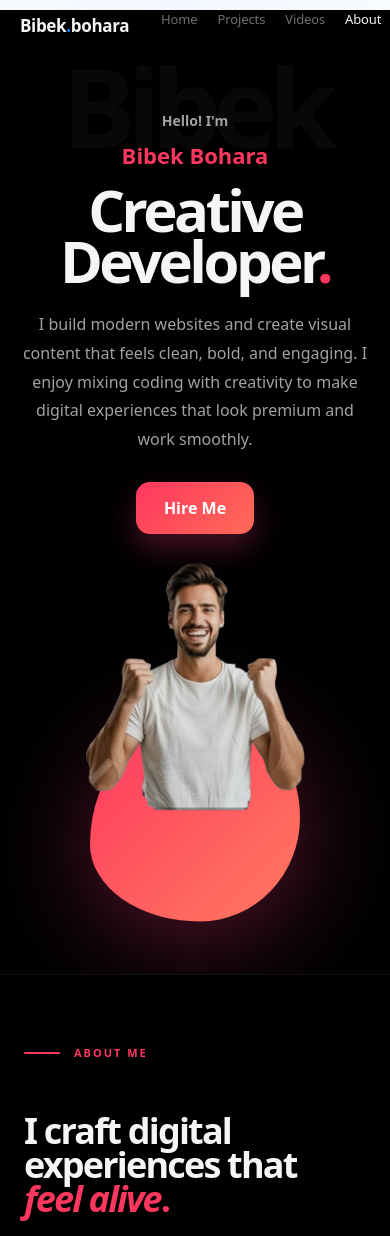
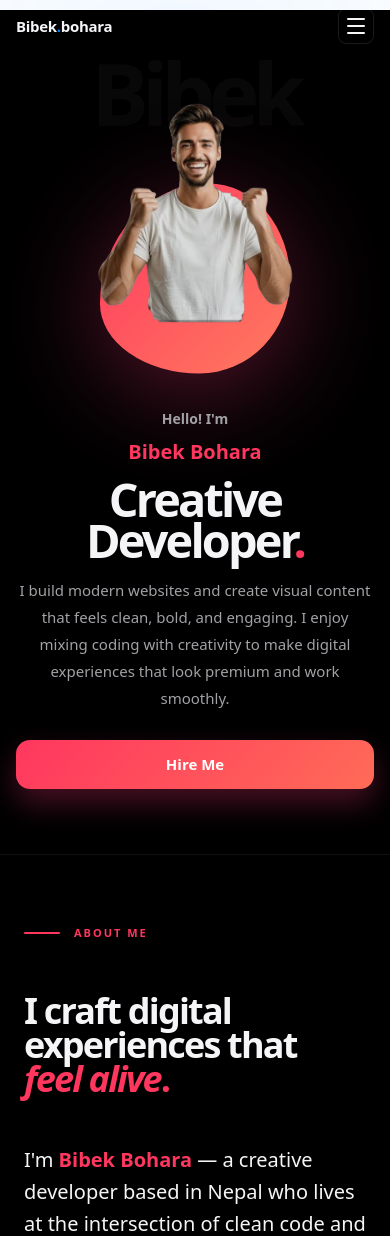
Before and after one commit to Abstra170/Personal, a Flask app: page /about in a window 390 px wide. Shown: the top 1236 px of the page. Run offline with Flask 3, Linux system fonts and the light colour scheme.

Commit message:
Add full project

```diff
--- a/app/views/templates/base.html
+++ b/app/views/templates/base.html
@@ -3,7 +3,6 @@
 <head>
 <meta charset="UTF-8">
 <meta name="viewport" content="width=device-width, initial-scale=1.0">
-<!-- Apply saved theme instantly before any CSS renders (prevents flash) -->
 <script>
 (function(){
   var t=localStorage.getItem('theme');
@@ -31,21 +30,73 @@ img{display:block;max-width:100%}
 @keyframes af{0%{transform:translate(0,0) scale(1)}50%{transform:translate(40px,-30px) scale(1.08)}100%{transform:translate(-20px,40px) scale(.95)}}
 #grid{position:fixed;inset:0;z-index:0;pointer-events:none;background-image:linear-gradient(var(--bd2) 1px,transparent 1px),linear-gradient(90deg,var(--bd2) 1px,transparent 1px);background-size:60px 60px;mask-image:radial-gradient(ellipse 80% 80% at 50% 50%,black 30%,transparent 100%)}
 
-/* NAV */
-nav{position:fixed;top:0;left:0;right:0;z-index:500;padding:0 52px;height:52px;display:flex;justify-content:space-between;align-items:center;transition:background .4s}
+/* ===================== NAV ===================== */
+nav{
+  position:fixed;top:0;left:0;right:0;z-index:500;
+  padding:0 52px;height:52px;
+  display:flex;justify-content:space-between;align-items:center;
+  transition:background .4s;
+}
 nav.stuck{background:rgba(0,0,0,.8);backdrop-filter:blur(20px);border-bottom:1px solid var(--bd2)}
 [data-theme="light"] nav.stuck{background:rgba(245,245,247,.85)}
-.nav-logo{font-size:17px;font-weight:700;letter-spacing:-0.02em;color:var(--txt);text-decoration:none}
+.nav-logo{font-size:17px;font-weight:700;letter-spacing:-0.02em;color:var(--txt);text-decoration:none;flex-shrink:0}
 .nav-logo span{color:var(--c)}
+
+/* desktop right section */
 .nav-r{display:flex;align-items:center;gap:24px}
 .nav-links{display:flex;gap:20px;list-style:none}
 .nav-links a{font-size:13px;font-weight:500;color:var(--mu);text-decoration:none;letter-spacing:-0.01em;transition:color .2s}
 .nav-links a:hover,.nav-links a.active{color:var(--txt)}
-.theme-btn{width:40px;height:22px;border-radius:99px;border:1px solid var(--bd);background:var(--surface);cursor:pointer;position:relative;display:flex;align-items:center;padding:2px;transition:background .3s}
+
+/* theme toggle */
+.theme-btn{width:40px;height:22px;border-radius:99px;border:1px solid var(--bd);background:var(--surface);cursor:pointer;position:relative;display:flex;align-items:center;padding:2px;transition:background .3s;flex-shrink:0}
 .theme-btn::after{content:'';width:16px;height:16px;border-radius:50%;background:linear-gradient(135deg,var(--c),var(--c3));transition:transform .3s var(--ease);box-shadow:0 0 6px var(--c)}
 [data-theme="light"] .theme-btn::after{transform:translateX(18px);background:linear-gradient(135deg,#ff9500,#ffcc00);box-shadow:0 0 6px #ffcc00}
-.nav-cta{padding:7px 18px;background:var(--c);color:#fff;border-radius:980px;font-size:13px;font-weight:600;letter-spacing:-0.01em;text-decoration:none;transition:opacity .2s,transform .2s}
+
+.nav-cta{padding:7px 18px;background:var(--c);color:#fff;border-radius:980px;font-size:13px;font-weight:600;letter-spacing:-0.01em;text-decoration:none;transition:opacity .2s,transform .2s;white-space:nowrap}
 .nav-cta:hover{opacity:.85;transform:translateY(-1px)}
+
+/* ---- HAMBURGER ---- */
+.ham-btn{
+  display:none;
+  flex-direction:column;justify-content:center;align-items:center;
+  width:36px;height:36px;gap:5px;
+  background:none;border:1px solid var(--bd);border-radius:8px;cursor:pointer;
+  flex-shrink:0;
+}
+.ham-btn span{display:block;width:18px;height:2px;background:var(--txt);border-radius:2px;transition:transform .3s,opacity .3s}
+.ham-btn.open span:nth-child(1){transform:translateY(7px) rotate(45deg)}
+.ham-btn.open span:nth-child(2){opacity:0}
+.ham-btn.open span:nth-child(3){transform:translateY(-7px) rotate(-45deg)}
+
+/* ---- MOBILE DRAWER ---- */
+.mobile-menu{
+  display:none;
+  position:fixed;top:52px;left:0;right:0;z-index:490;
+  background:rgba(10,10,10,.97);backdrop-filter:blur(24px);
+  border-bottom:1px solid var(--bd2);
+  padding:24px 22px;
+  flex-direction:column;gap:6px;
+  transform:translateY(-10px);opacity:0;
+  transition:transform .3s var(--ease),opacity .3s var(--ease);
+  pointer-events:none;
+}
+[data-theme="light"] .mobile-menu{background:rgba(245,245,247,.97)}
+.mobile-menu.open{transform:translateY(0);opacity:1;pointer-events:all}
+.mobile-menu a{
+  font-size:17px;font-weight:600;color:var(--txt);text-decoration:none;
+  padding:12px 0;border-bottom:1px solid var(--bd2);
+  display:flex;justify-content:space-between;align-items:center;
+  letter-spacing:-0.02em;
+}
+.mobile-menu a:last-of-type{border-bottom:none}
+.mobile-menu a.active{color:var(--c)}
+.mobile-menu a::after{content:'→';color:var(--mu);font-size:14px}
+.mobile-menu-foot{
+  display:flex;align-items:center;justify-content:space-between;
+  margin-top:16px;padding-top:16px;border-top:1px solid var(--bd2);
+}
+.mob-hire{padding:10px 24px;background:var(--c);color:#fff;border-radius:980px;font-size:14px;font-weight:600;text-decoration:none}
 
 /* PAGE WRAP */
 main{z-index:1;padding-top:10px}
@@ -94,7 +145,7 @@ main{z-index:1;padding-top:10px}
 .btn-s{background:var(--surface);color:var(--txt);border:1px solid var(--bd)}
 
 /* FLASH */
-.flash-wrap{position:fixed;top:60px;right:20px;z-index:9000;display:flex;flex-direction:column;gap:8px}
+.flash-wrap{position:fixed;top:60px;right:20px;z-index:9000;display:flex;flex-direction:column;gap:8px;max-width:calc(100vw - 40px)}
 .flash{padding:12px 20px;border-radius:10px;font-size:14px;font-weight:500;backdrop-filter:blur(12px);animation:flashIn .3s var(--ease)}
 .flash.success{background:rgba(50,215,75,.15);border:1px solid rgba(50,215,75,.3);color:var(--g)}
 .flash.info{background:rgba(10,132,255,.12);border:1px solid rgba(10,132,255,.25);color:var(--c)}
@@ -119,29 +170,67 @@ footer{position:relative;z-index:1;border-top:1px solid var(--bd2);padding:64px
 .ft-copy span{color:var(--c2)}
 
 /* YT MODAL */
-.yt-modal{position:fixed;inset:0;z-index:9000;background:rgba(0,0,0,.92);backdrop-filter:blur(24px);display:flex;align-items:center;justify-content:center;opacity:0;pointer-events:none;transition:opacity .3s}
+.yt-modal{position:fixed;inset:0;z-index:9000;background:rgba(0,0,0,.92);backdrop-filter:blur(24px);display:flex;align-items:center;justify-content:center;opacity:0;pointer-events:none;transition:opacity .3s;padding:16px}
 .yt-modal.open{opacity:1;pointer-events:all}
-.yt-inner{width:min(900px,90vw);position:relative}
+.yt-inner{width:min(900px,100%);position:relative}
 .yt-wrap{position:relative;padding-top:56.25%;background:#000;border-radius:12px;overflow:hidden;border:1px solid var(--bd2)}
 .yt-wrap iframe{position:absolute;inset:0;width:100%;height:100%;border:none}
 .yt-close{position:absolute;top:-44px;right:0;background:none;border:1px solid rgba(255,255,255,.2);color:#fff;font-family:var(--f);font-size:13px;font-weight:500;padding:7px 18px;border-radius:980px;cursor:pointer;transition:background .2s}
 .yt-close:hover{background:rgba(255,255,255,.1)}
 
-
-
-
 /* BLINK */
 .blink{animation:blink 1.5s infinite}
 @keyframes blink{0%,100%{opacity:1}50%{opacity:.1}}
 
-@media(max-width:900px){
-  nav{padding:0 20px}
-  .sec{padding:70px 22px}
+/* ===================== TABLET ===================== */
+@media(max-width:1024px){
+  .grid-3{grid-template-columns:repeat(2,1fr)}
+  .ft-grid{grid-template-columns:1fr 1fr;gap:32px}
+}
+
+/* ===================== MOBILE ===================== */
+@media(max-width:768px){
+  /* NAV */
+  nav{padding:0 16px;height:52px}
+  .nav-links{display:none}
+  .nav-cta{display:none}
+  .theme-btn{display:none}
+  .ham-btn{display:flex}
+  .mobile-menu{display:flex}
+
+  /* SECTIONS */
+  .sec{padding:60px 16px}
+  .sec-h{margin-bottom:28px}
+
+  /* GRIDS */
   .grid-3{grid-template-columns:1fr}
   .grid-2{grid-template-columns:1fr}
-  footer{padding:40px 22px 24px}
-  .ft-grid{grid-template-columns:1fr 1fr;gap:28px}
+
+  /* FILTER BAR — scrollable row */
+  .filter-bar{flex-wrap:nowrap;overflow-x:auto;-webkit-overflow-scrolling:touch;padding-bottom:4px;scrollbar-width:none}
+  .filter-bar::-webkit-scrollbar{display:none}
+  .f-pill{flex-shrink:0}
+
+  /* CARDS */
+  .card-title{font-size:16px}
+  .card-body{padding:16px}
+
+  /* FOOTER */
+  footer{padding:40px 16px 24px}
+  .ft-grid{grid-template-columns:1fr;gap:28px}
+  .ft-brand p{max-width:100%}
   .ft-bottom{flex-direction:column;gap:8px;text-align:center}
+
+  /* BUTTONS */
+  .btn{font-size:14px;padding:11px 20px}
+
+  /* FLASH */
+  .flash-wrap{right:12px;left:12px;max-width:100%}
+}
+
+@media(max-width:400px){
+  .nav-logo{font-size:15px}
+  .sec{padding:48px 14px}
 }
 </style>
   <link href="https://cdn.jsdelivr.net/npm/bootstrap@5.3.3/dist/css/bootstrap.min.css" rel="stylesheet">
@@ -176,10 +265,27 @@ footer{position:relative;z-index:1;border-top:1px solid var(--bd2);padding:64px
       <li><a href="{{ url_for('public.about') }}" class="{{ 'active' if request.endpoint=='public.about' }}">About</a></li>
       <li><a href="{{ url_for('public.contact') }}" class="{{ 'active' if request.endpoint=='public.contact' }}">Contact</a></li>
     </ul>
-    <button class="theme-btn" id="themeBtn"></button>
+    <button class="theme-btn" id="themeBtn" aria-label="Toggle theme"></button>
     <a href="{{ url_for('public.contact') }}" class="nav-cta">Hire Me</a>
+    <!-- Hamburger (mobile only) -->
+    <button class="ham-btn" id="hamBtn" aria-label="Open menu" aria-expanded="false">
+      <span></span><span></span><span></span>
+    </button>
   </div>
 </nav>
+
+<!-- MOBILE DRAWER -->
+<div class="mobile-menu" id="mobileMenu" aria-hidden="true">
+  <a href="{{ url_for('public.index') }}" class="{{ 'active' if request.endpoint=='public.index' }}">Home</a>
+  <a href="{{ url_for('public.projects') }}" class="{{ 'active' if 'project' in request.endpoint }}">Projects</a>
+  <a href="{{ url_for('public.videos') }}" class="{{ 'active' if 'video' in request.endpoint }}">Videos</a>
+  <a href="{{ url_for('public.about') }}" class="{{ 'active' if request.endpoint=='public.about' }}">About</a>
+  <a href="{{ url_for('public.contact') }}" class="{{ 'active' if request.endpoint=='public.contact' }}">Contact</a>
+  <div class="mobile-menu-foot">
+    <button class="theme-btn" id="themeBtnMob" aria-label="Toggle theme"></button>
+    <a href="{{ url_for('public.contact') }}" class="mob-hire">Hire Me →</a>
+  </div>
+</div>
 
 <!-- YT MODAL (shared) -->
 <div class="yt-modal" id="ytModal">
@@ -193,20 +299,15 @@ footer{position:relative;z-index:1;border-top:1px solid var(--bd2);padding:64px
 
 <footer>
   <div class="ft-grid">
-
-    <!-- Brand column -->
     <div class="ft-brand">
       <div class="fl">Bibek<span>.</span>Bohara</div>
       <p>Full-Stack Developer & Video Editor. Building fast web experiences and crafting cinematic stories.</p>
-      <!-- Social links — replace # with your real URLs -->
       <div class="ft-socials">
         <a href="https://github.com/" class="ft-social" title="GitHub" target="_blank" rel="noopener">⌥</a>
         <a href="https://www.linkedin.com/in/bibek-bohara-16b920363/" class="ft-social" title="LinkedIn" target="_blank" rel="noopener">in</a>
         <a href="https://www.instagram.com/bibekbohara170/" class="ft-social" title="Instagram" target="_blank" rel="noopener">◉</a>
       </div>
     </div>
-
-    <!-- Work column -->
     <div class="ft-col">
       <h4>Work</h4>
       <ul>
@@ -216,8 +317,6 @@ footer{position:relative;z-index:1;border-top:1px solid var(--bd2);padding:64px
         <li><a href="{{ url_for('public.videos') }}?cat=cinematic">Cinematics</a></li>
       </ul>
     </div>
-
-    <!-- Pages column -->
     <div class="ft-col">
       <h4>Pages</h4>
       <ul>
@@ -228,54 +327,72 @@ footer{position:relative;z-index:1;border-top:1px solid var(--bd2);padding:64px
         <li><a href="{{ url_for('public.videos') }}">Videos</a></li>
       </ul>
     </div>
-
-    <!-- Contact column -->
     <div class="ft-col">
       <h4>Contact</h4>
       <ul>
-        <li><a href="bibekbohara170@gmail.com">bibekbohara170@gmail.com</a></li>
-<!--        <li><a href="{{ url_for('public.contact') }}">Send a Message</a></li>-->
-<!--        <li><a href="#" target="_blank" rel="noopener">Download CV</a></li>-->
+        <li><a href="mailto:bibekbohara170@gmail.com">bibekbohara170@gmail.com</a></li>
         <li><a href="{{ url_for('public.contact') }}" target="_blank" rel="noopener">Hire Me</a></li>
       </ul>
     </div>
-
   </div>
-
   <div class="ft-bottom">
-    <div class="ft-copy">© 2025 Bibek bohara. Coded & crafted with <span>♥</span> </div>
-    <div class="ft-copy" style="display:flex;gap:16px">
-<!--      <a href="#" style="font-size:12px;color:var(&#45;&#45;mu);text-decoration:none">Privacy</a>-->
-<!--      <a href="#" style="font-size:12px;color:var(&#45;&#45;mu);text-decoration:none">Terms</a>-->
-    </div>
+    <div class="ft-copy">© 2025 Bibek bohara. Coded & crafted with <span>♥</span></div>
+    <div class="ft-copy" style="display:flex;gap:16px"></div>
   </div>
 </footer>
 
 <script>
-// Theme — persists across all pages via localStorage
+// Theme toggle — syncs both desktop and mobile buttons
 var html=document.documentElement;
-document.getElementById('themeBtn').addEventListener('click',function(){
-  var next=html.getAttribute('data-theme')==='dark'?'light':'dark';
-  html.setAttribute('data-theme',next);
-  localStorage.setItem('theme',next);
-});
+function setTheme(next){html.setAttribute('data-theme',next);localStorage.setItem('theme',next)}
+document.getElementById('themeBtn').addEventListener('click',function(){setTheme(html.getAttribute('data-theme')==='dark'?'light':'dark')});
+var themeMob=document.getElementById('themeBtnMob');
+if(themeMob) themeMob.addEventListener('click',function(){setTheme(html.getAttribute('data-theme')==='dark'?'light':'dark')});
+
 // Nav sticky
 window.addEventListener('scroll',function(){
   document.getElementById('nav').classList.toggle('stuck',window.scrollY>40);
 });
+
+// Hamburger menu
+var hamBtn=document.getElementById('hamBtn');
+var mobileMenu=document.getElementById('mobileMenu');
+var menuOpen=false;
+function toggleMenu(force){
+  menuOpen = typeof force !== 'undefined' ? force : !menuOpen;
+  hamBtn.classList.toggle('open', menuOpen);
+  mobileMenu.classList.toggle('open', menuOpen);
+  hamBtn.setAttribute('aria-expanded', menuOpen);
+  mobileMenu.setAttribute('aria-hidden', !menuOpen);
+  document.body.style.overflow = menuOpen ? 'hidden' : '';
+}
+hamBtn.addEventListener('click',function(){toggleMenu()});
+// Close menu on link click
+mobileMenu.querySelectorAll('a').forEach(function(a){
+  a.addEventListener('click',function(){toggleMenu(false)});
+});
+// Close on outside tap
+document.addEventListener('click',function(e){
+  if(menuOpen && !mobileMenu.contains(e.target) && !hamBtn.contains(e.target)) toggleMenu(false);
+});
+
 // Reveal
 var obs=new IntersectionObserver(function(e){e.forEach(function(x){if(x.isIntersecting)x.target.classList.add('vis')})},{threshold:.1});
 document.querySelectorAll('.rv').forEach(function(el){obs.observe(el)});
+
 // YT Modal
 var modal=document.getElementById('ytModal'),frame=document.getElementById('ytFrame');
 document.getElementById('ytClose').addEventListener('click',function(){modal.classList.remove('open');frame.src=''});
 modal.addEventListener('click',function(e){if(e.target===modal){modal.classList.remove('open');frame.src=''}});
 function openVideo(url){frame.src=url;modal.classList.add('open')}
-// Aurora parallax
-document.addEventListener('mousemove',function(e){
-  var x=(e.clientX/window.innerWidth-.5)*30,y=(e.clientY/window.innerHeight-.5)*30;
-  document.querySelectorAll('.ab').forEach(function(b,i){var f=(i+1)*.4;b.style.transform='translate('+(x*f)+'px,'+(y*f)+'px)'});
-});
+
+// Aurora parallax (skip on touch devices to save battery)
+if(window.matchMedia('(hover:hover)').matches){
+  document.addEventListener('mousemove',function(e){
+    var x=(e.clientX/window.innerWidth-.5)*30,y=(e.clientY/window.innerHeight-.5)*30;
+    document.querySelectorAll('.ab').forEach(function(b,i){var f=(i+1)*.4;b.style.transform='translate('+(x*f)+'px,'+(y*f)+'px)'});
+  });
+}
 {% block extra_js %}{% endblock %}
 </script>
 </body>
--- a/app/views/templates/component/about_hero.html
+++ b/app/views/templates/component/about_hero.html
@@ -14,7 +14,7 @@
   top: 40px;
   left: 50%;
   transform: translateX(-50%);
-  font-size: clamp(110px, 22vw, 280px);
+  font-size: clamp(80px, 22vw, 280px);
   font-weight: 900;
   line-height: 1;
   letter-spacing: -0.08em;
@@ -33,6 +33,7 @@
   z-index: 2;
 }
 
+/* ── HERO ── */
 .about-hero {
   display: grid;
   grid-template-columns: 1fr 1fr;
@@ -43,17 +44,20 @@
 
 .about-copy { max-width: 520px; }
 .about-mini { font-size: 14px; font-weight: 700; margin-bottom: 8px; color: var(--txt2); }
-.about-name { font-size: clamp(22px, 2.6vw, 36px); font-weight: 800; color: var(--c2); margin-bottom: 12px; }
+.about-name { font-size: clamp(20px, 2.6vw, 36px); font-weight: 800; color: var(--c2); margin-bottom: 12px; }
 
 .about-title {
-  font-size: clamp(56px, 8.5vw, 115px);
+  font-size: clamp(48px, 8.5vw, 115px);
   line-height: .88;
   font-weight: 900;
   letter-spacing: -0.06em;
   margin-bottom: 24px;
 }
 .about-title .dot { color: var(--c2); }
-.about-desc { font-size: 16px; line-height: 1.8; color: var(--txt2); max-width: 440px; margin-bottom: 28px; }
+.about-desc {
+  font-size: 16px; line-height: 1.8;
+  color: var(--txt2); max-width: 440px; margin-bottom: 28px;
+}
 
 .about-socials { display: flex; align-items: center; gap: 12px; margin-bottom: 30px; }
 .about-socials a {
@@ -76,6 +80,7 @@
 }
 .about-btn:hover { transform: translateY(-4px); color: #fff; }
 
+/* ── VISUAL ── */
 .about-visual {
   position: relative;
   height: 600px;
@@ -113,18 +118,13 @@
   width: 410px;
   height: 565px;
   z-index: 2;
-  background: transparent;
 }
-
 .about-photo img {
   width: 100%;
   height: 100%;
   object-fit: contain;
   object-position: top center;
   display: block;
-  background: transparent;
-  mix-blend-mode: normal;
-  filter: none;
 }
 
 .about-line {
@@ -143,8 +143,9 @@
   stroke-width: 2.5; stroke-dasharray: 8 10; stroke-linecap: round;
 }
 
+/* ── CARDS ── */
 .about-bottom { margin-top: 20px; padding: 40px 0 90px; }
-.about-card-grid { display: grid; grid-template-columns: repeat(3, 1fr); gap: 22px; }
+.about-card-grid { display: grid; grid-template-columns: repeat(3,1fr); gap: 22px; }
 .about-card {
   background: var(--surface); border: 1px solid var(--bd2);
   border-radius: 24px; padding: 28px; transition: .35s ease;
@@ -156,27 +157,59 @@
 .about-card ul { margin: 0; padding-left: 18px; }
 .about-card li { margin-bottom: 8px; }
 
+/* ── REVEAL ── */
 .reveal { opacity: 0; transform: translateY(45px); transition: opacity .8s ease, transform .8s ease; }
 .reveal.show { opacity: 1; transform: translateY(0); }
 
+/* ── TABLET (≤980px) ── */
 @media (max-width: 980px) {
-  .about-hero { grid-template-columns: 1fr; text-align: center; min-height: auto; gap: 20px; }
+  .about-hero {
+    grid-template-columns: 1fr;
+    text-align: center;
+    min-height: auto;
+    gap: 0;
+    padding-bottom: 40px;
+  }
   .about-copy { max-width: 680px; margin: 0 auto; }
   .about-desc { margin: 0 auto 28px; }
   .about-socials { justify-content: center; }
-  .about-visual { height: 420px; }
-  .about-blob { width: 260px; height: 260px; }
-  .about-photo { width: 270px; height: 370px; top: 5px; }
-  .about-line { display: none; }
+
+  /* Visual sits below copy */
+  .about-visual {
+    height: 360px;
+    width: 100%;
+    order: -1; /* photo first on tablet/mobile */
+  }
+  .about-blob  { width: 240px; height: 240px; transform: translate(-50%, -30%); }
+  .about-photo { width: 240px; height: 330px; top: 0; }
+  .about-line  { display: none; }
+
+  .about-card-grid { grid-template-columns: 1fr 1fr; }
+}
+
+/* ── MOBILE (≤640px) ── */
+@media (max-width: 640px) {
+  .about-page { padding: 90px 16px 0; }
+
+  .about-title  { font-size: clamp(42px, 12vw, 64px); margin-bottom: 16px; }
+  .about-name   { font-size: 20px; }
+  .about-desc   { font-size: 15px; }
+  .about-btn    { width: 100%; font-size: 15px; padding: 13px 20px; }
+
+  .about-visual { height: 300px; margin-bottom: 8px; }
+  .about-blob   { width: 190px; height: 190px; transform: translate(-50%, -35%); }
+  .about-photo  { width: 195px; height: 268px; top: 0; }
+
   .about-card-grid { grid-template-columns: 1fr; }
+  .about-card   { padding: 20px; }
+  .about-card h3{ font-size: 22px; }
 }
-@media (max-width: 576px) {
-  .about-page { padding: 100px 18px 0; }
-  .about-title { font-size: 58px; }
-  .about-name { font-size: 22px; }
-  .about-card { padding: 22px; }
-  .about-blob { width: 210px; height: 210px; }
-  .about-photo { width: 220px; height: 300px; }
+
+/* ── SMALL (≤380px) ── */
+@media (max-width: 380px) {
+  .about-visual { height: 260px; }
+  .about-blob   { width: 160px; height: 160px; }
+  .about-photo  { width: 165px; height: 226px; }
 }
 </style>
 
@@ -193,13 +226,7 @@
           bold, and engaging. I enjoy mixing coding with creativity to make
           digital experiences that look premium and work smoothly.
         </p>
-<!--        <div class="about-socials">-->
-<!--          <a href="#"><i class="fab fa-facebook-f"></i></a>-->
-<!--          <a href="#"><i class="fab fa-instagram"></i></a>-->
-<!--          <a href="#"><i class="fab fa-twitter"></i></a>-->
-<!--          <a href="#"><i class="fab fa-linkedin-in"></i></a>-->
-<!--        </div>-->
-        <a href="{{ url_for('public.about') }}" class="about-btn">Hire Me</a>
+        <a href="{{ url_for('public.contact') }}" class="about-btn">Hire Me</a>
       </div>
 
       <div class="about-visual reveal">
@@ -218,9 +245,6 @@
       </div>
 
     </div>
-
-
-
   </div>
 </section>
 
```
